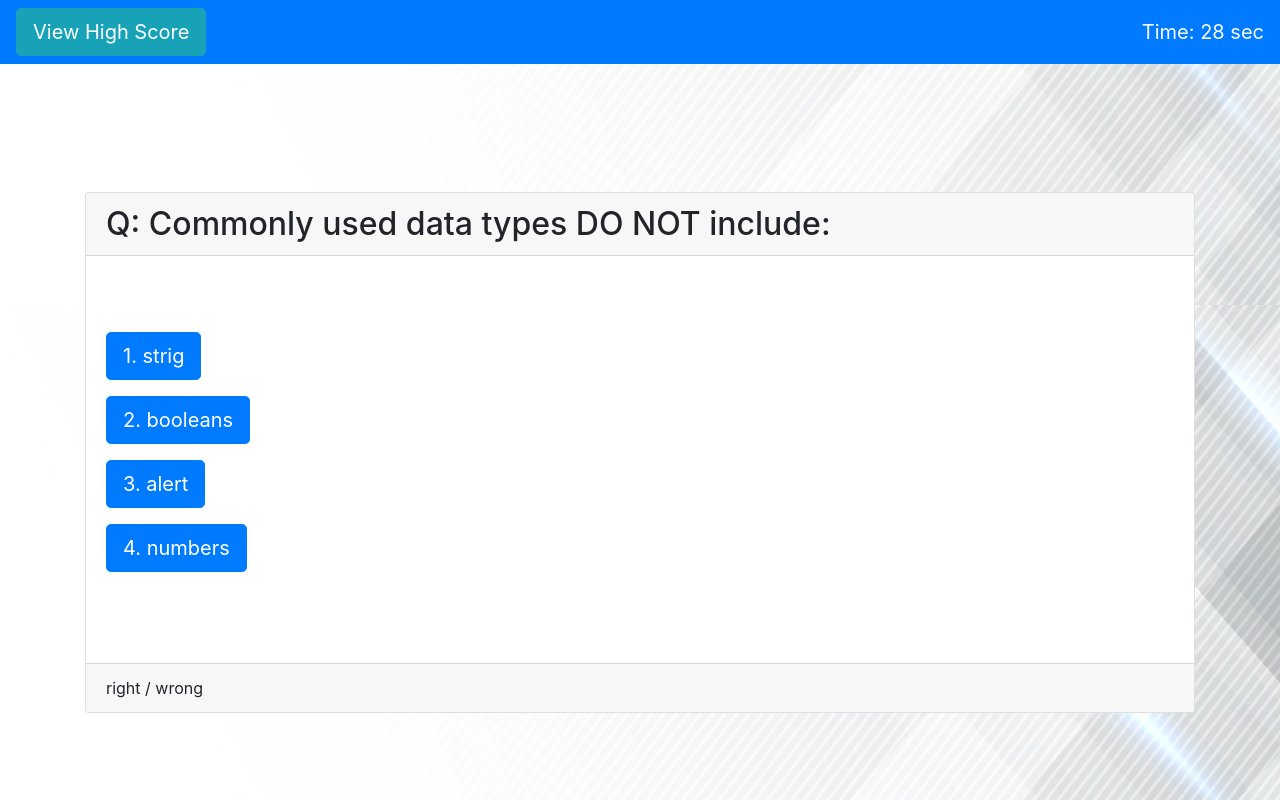
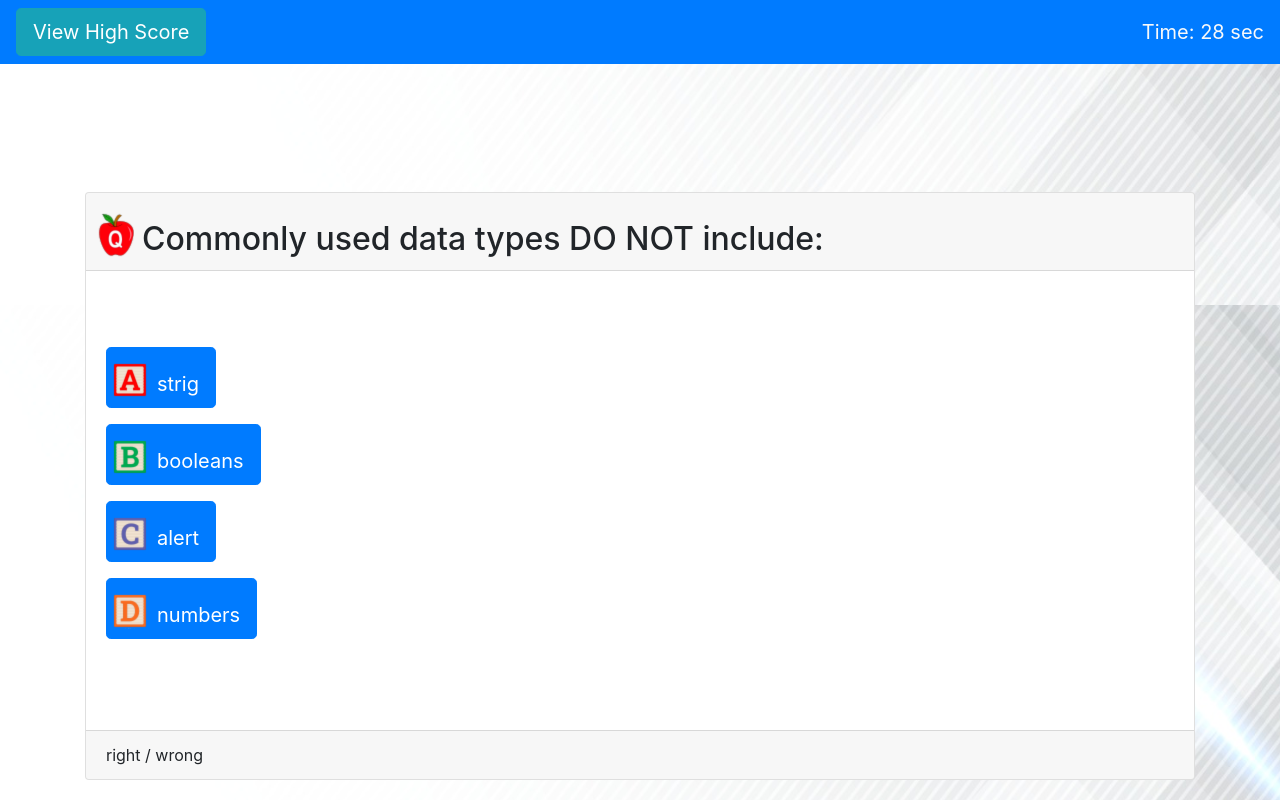
Before and after one commit to Andrew-TechMaster/Andrew-UWBootcamp-Challenge-04-Web-APIs-Code-Quiz, a plain HTML site: page index.html in a window 1280 px wide. Both pictures are taken after a click on the link "Start". Drawn offline with nearby package versions, Linux system fonts and the light colour scheme.

Commit message:
CSS for quiz section

```diff
--- a/assets/css/style.css
+++ b/assets/css/style.css
@@ -80,21 +80,41 @@ form {
 }
 
 #quizSection #questionTitle::before {
-  content: "Q: ";
+  /* content: "Q: "; */
+  content: url("../images/Q_apple.png");
+  position: relative;
+  top: 8px;
+  right: 8px;
 }
 
 #optionA::before {
-  content: "1.  ";
+  /* content: "1.  "; */
+  content: url("../images/A.png");
+  position: relative;
+  top: 7px;
+  right: 10px;
 }
 
 #optionB::before {
-  content: "2.  ";
+  /* content: "2.  "; */
+  content: url("../images/b.png");
+  position: relative;
+  top: 7px;
+  right: 10px;
 }
 
 #optionC::before {
-  content: "3.  ";
+  /* content: "3.  "; */
+  content: url("../images/C.png");
+  position: relative;
+  top: 7px;
+  right: 10px;
 }
 
 #optionD::before {
-  content: "4.  ";
+  /* content: "4.  "; */
+  content: url("../images/D.png");
+  position: relative;
+  top: 7px;
+  right: 10px;
 }
```
Also changed, not shown: assets/images/A.png (added), assets/images/B.png (added), assets/images/C.png (added), assets/images/D.png (added), assets/images/Q.png (added), assets/images/Q_apple.png (added).
